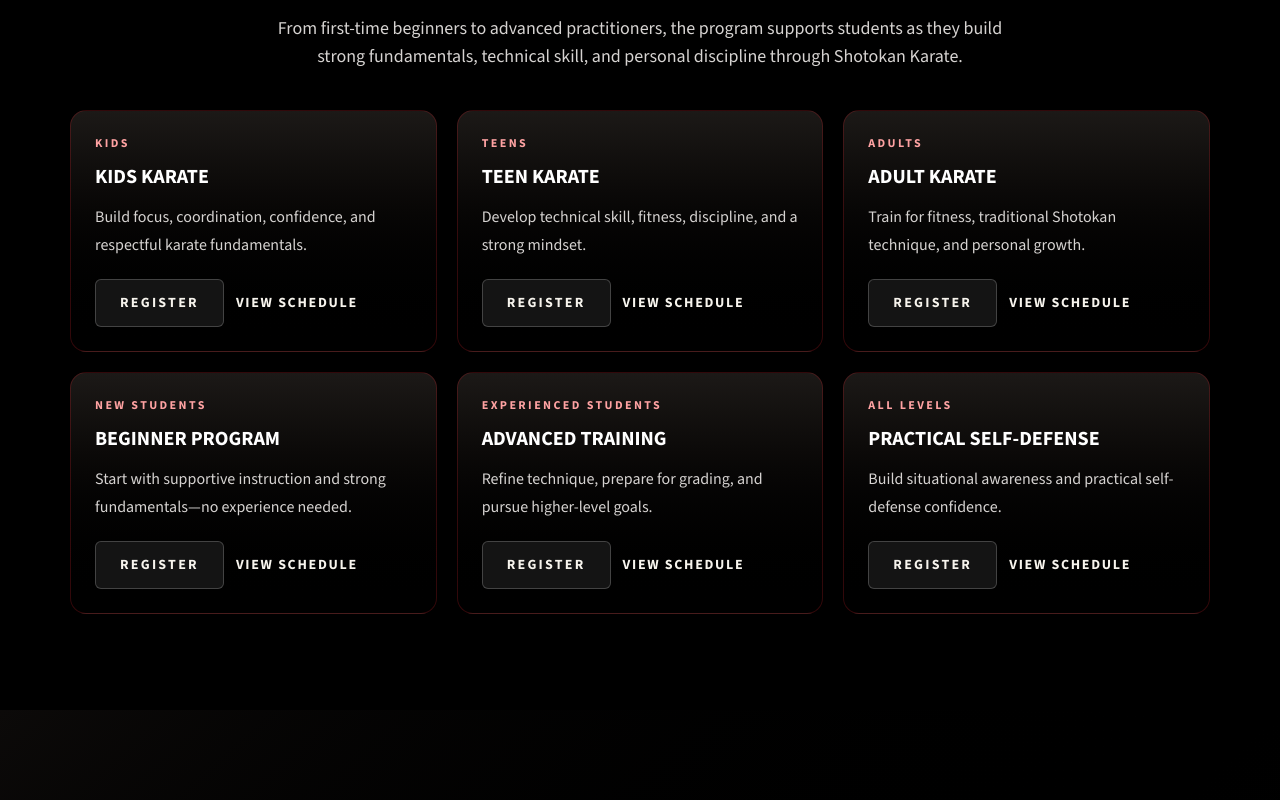
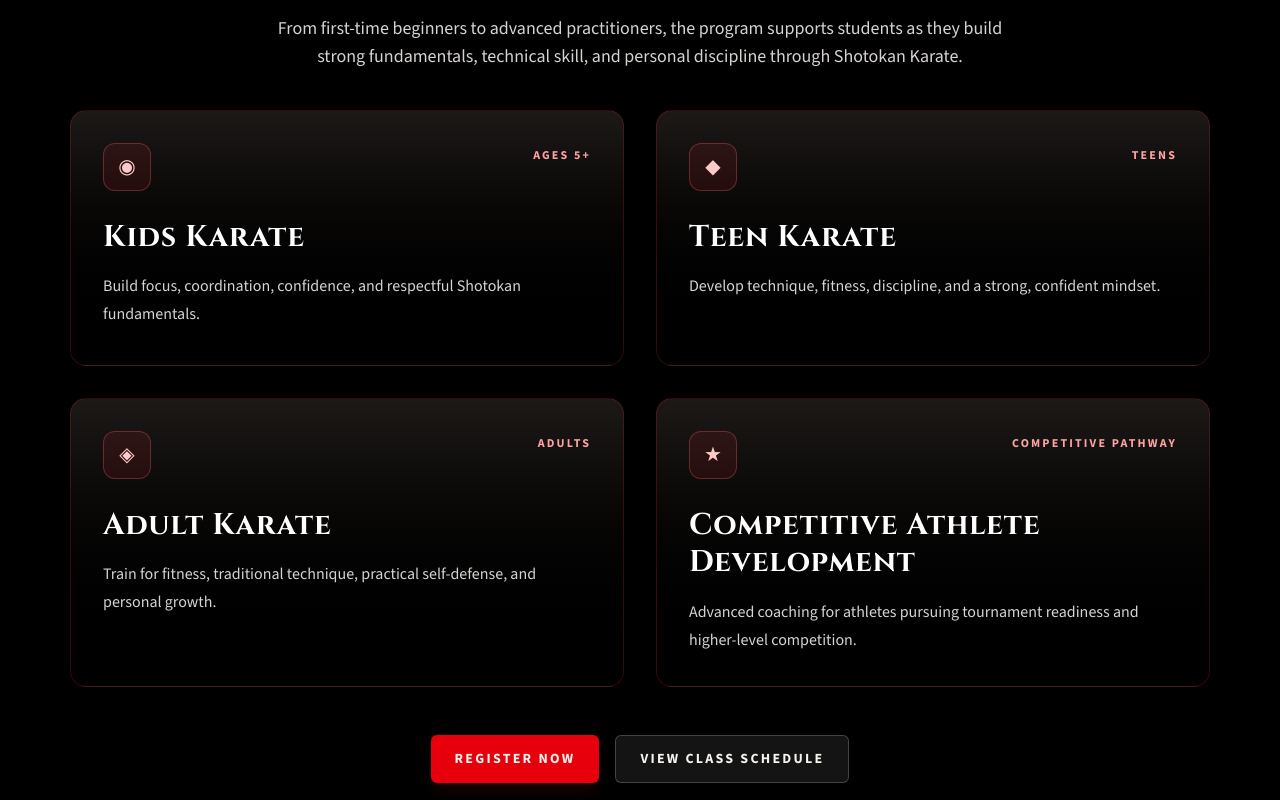
Before and after one commit to rezaabbasiwkf/shotokan-karate-regina, a Next.js app: page / in a window 1280 px wide. Shown: the part 2580-3380 px from the top of the page. Built offline with nearby package versions, Linux system fonts and the light colour scheme.

Commit message:
Simplify programs section

```diff
--- a/src/app/page.tsx
+++ b/src/app/page.tsx
@@ -8,12 +8,10 @@ import { FaqAccordion } from "@/components/FaqAccordion";
 import { ContactForm } from "@/components/ContactForm";
 
 const programs = [
-  ["Kids Karate", "Kids", "Build focus, coordination, confidence, and respectful karate fundamentals."],
-  ["Teen Karate", "Teens", "Develop technical skill, fitness, discipline, and a strong mindset."],
-  ["Adult Karate", "Adults", "Train for fitness, traditional Shotokan technique, and personal growth."],
-  ["Beginner Program", "New students", "Start with supportive instruction and strong fundamentals—no experience needed."],
-  ["Advanced Training", "Experienced students", "Refine technique, prepare for grading, and pursue higher-level goals."],
-  ["Practical Self-Defense", "All levels", "Build situational awareness and practical self-defense confidence."],
+  { title: "Kids Karate", audience: "Ages 5+", icon: "◉", description: "Build focus, coordination, confidence, and respectful Shotokan fundamentals." },
+  { title: "Teen Karate", audience: "Teens", icon: "◆", description: "Develop technique, fitness, discipline, and a strong, confident mindset." },
+  { title: "Adult Karate", audience: "Adults", icon: "◈", description: "Train for fitness, traditional technique, practical self-defense, and personal growth." },
+  { title: "Competitive Athlete Development", audience: "Competitive pathway", icon: "★", description: "Advanced coaching for athletes pursuing tournament readiness and higher-level competition." },
 ];
 
 const coachHighlights = [
@@ -188,19 +186,19 @@ export default function Home() {
               From first-time beginners to advanced practitioners, the program supports students as they build strong fundamentals, technical skill, and personal discipline through Shotokan Karate.
             </SectionHeading>
 
-            <div className="grid gap-5 md:grid-cols-2 lg:grid-cols-3">
-              {programs.map(([title, level, description]) => (
+            <div className="grid gap-7 md:grid-cols-2 xl:gap-8">
+              {programs.map(({ title, audience, icon, description }) => (
                 <article
-                  className="rounded-2xl border border-red-500/20 bg-gradient-to-b from-stone-900 to-black p-6 transition hover:-translate-y-1 hover:border-red-400/45"
+                  className="flex min-h-64 flex-col rounded-2xl border border-red-500/20 bg-gradient-to-b from-stone-900 to-black p-7 transition duration-300 hover:-translate-y-1 hover:border-red-400/45 hover:shadow-xl hover:shadow-red-950/20 sm:p-8"
                   key={title}
                 >
-                  <p className="text-xs font-black uppercase tracking-[0.2em] text-red-300">{level}</p>
-                  <h3 className="mt-3 text-xl font-black uppercase text-white">{title}</h3>
-                  <p className="mt-3 leading-7 text-stone-300">{description}</p>
-                  <div className="mt-5 flex flex-wrap gap-3"><ButtonLink href="/register" variant="secondary">Register</ButtonLink><a href="#schedule" className="inline-flex min-h-12 items-center text-sm font-bold uppercase tracking-[0.12em] text-red-200 hover:text-red-100">View schedule</a></div>
+                  <div className="flex items-start justify-between gap-4"><div className="flex h-12 w-12 shrink-0 items-center justify-center rounded-xl border border-red-400/30 bg-red-500/10 text-xl text-red-200" aria-hidden="true">{icon}</div><p className="pt-1 text-right text-xs font-black uppercase tracking-[0.18em] text-red-300">{audience}</p></div>
+                  <h3 className="hero-title mt-7 text-3xl font-bold leading-tight text-white">{title}</h3>
+                  <p className="mt-4 max-w-xl leading-7 text-stone-300">{description}</p>
                 </article>
               ))}
             </div>
+            <div className="mt-12 flex flex-col justify-center gap-4 sm:flex-row"><ButtonLink href="/register">Register Now</ButtonLink><ButtonLink href="#schedule" variant="secondary">View Class Schedule</ButtonLink></div>
           </div>
         </section>
 
```
